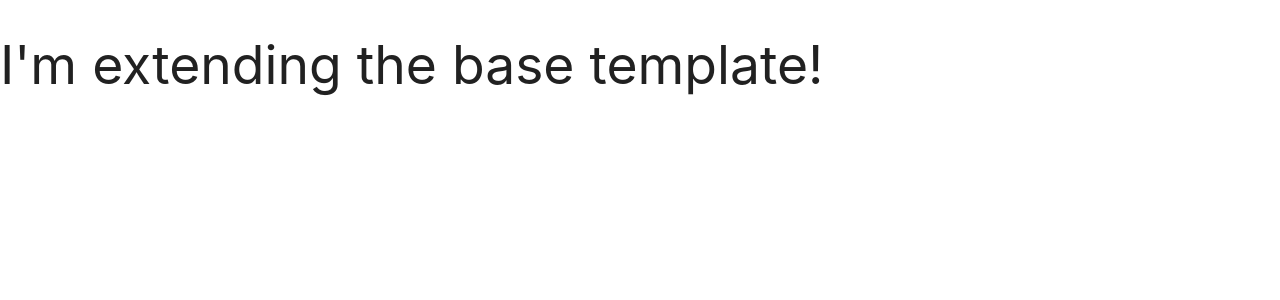
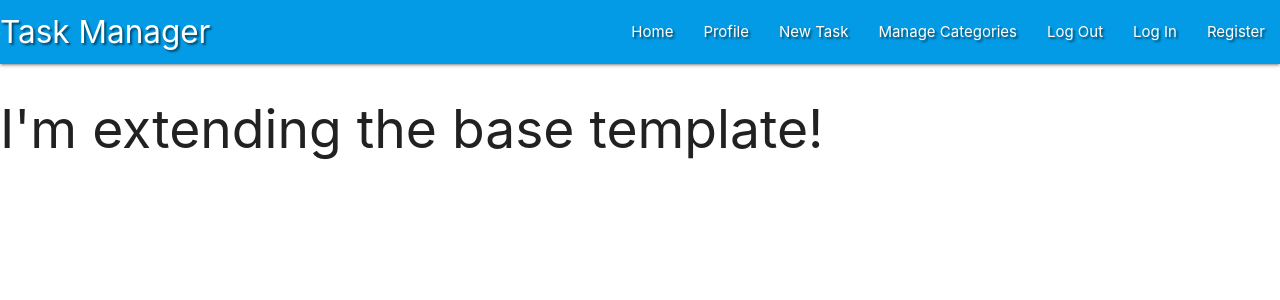
Before and after one commit to Hanmb17/task_manager_mango, a Flask app: page / in a window 1280 px wide. Shown: the top 300 px of the page. Run offline with Flask 3, Linux system fonts and the light colour scheme; data that the repository does not hold is empty; some libraries are stand-ins or nearby versions.

Commit message:
Add materilize navbar and sidenave

```diff
--- a/static/css/style.css
+++ b/static/css/style.css
@@ -0,0 +1,3 @@
+.text-shadow {
+    text-shadow: 2px 2px 2px rgba(0, 0, 0, 0.5);
+}
--- a/templates/base.html
+++ b/templates/base.html
@@ -1,21 +1,48 @@
 <!DOCTYPE html>
 <html lang="en">
-
 <head>
     <meta charset="UTF-8">
     <meta name="viewport" content="width=device-width, initial-scale=1.0">
     <link rel="stylesheet" href="https://cdnjs.cloudflare.com/ajax/libs/font-awesome/5.13.1/css/all.min.css"
-        integrity="sha512-xA6Hp6oezhjd6LiLZynuukm80f8BoZ3OpcEYaqKoCV3HKQDrYjDE1Gu8ocxgxoXmwmSzM4iqPvCsOkQNiu41GA=="
-        crossorigin="anonymous" type="text/css">
-    <link rel="stylesheet" href="https://cdnjs.cloudflare.com/ajax/libs/materialize/1.0.0/css/materialize.min.css"
-        type="text/css">
+        integrity="sha512-xA6Hp6oezhjd6LiLZynuukm80f8BoZ3OpcEYaqKoCV3HKQDrYjDE1Gu8ocxgxoXmwmSzM4iqPvCsOkQNiu41GA==" crossorigin="anonymous" type="text/css">
+    <link rel="stylesheet" href="https://cdnjs.cloudflare.com/ajax/libs/materialize/1.0.0/css/materialize.min.css" type="text/css">
     <link rel="stylesheet" href="{{ url_for('static', filename='css/style.css') }}" type="text/css">
     {% block styles %}
     {% endblock %}
     <title>Task Manager</title>
 </head>
+<body>
 
-<body>
+	<header>
+        <!-- top navbar -->
+		<nav class="nav-extended text-shadow light-blue darken-1">
+			<div class="nav-wrapper">
+				<a href="{{ url_for('get_tasks') }}" class="brand-logo">Task Manager</a>
+				<a href="#" data-target="mobile-demo" class="sidenav-trigger right"><i class="fas fa-bars"></i></a>
+				<ul class="right hide-on-med-and-down">
+					<li><a href="{{ url_for('get_tasks') }}">Home</a></li>
+					<li><a href="#">Profile</a></li>
+					<li><a href="#">New Task</a></li>
+					<li><a href="#">Manage Categories</a></li>
+					<li><a href="#">Log Out</a></li>
+					<li><a href="#">Log In</a></li>
+					<li><a href="#">Register</a></li>
+				</ul>
+			</div>
+		</nav>
+
+        <!-- mobile sidenav -->
+		<ul class="sidenav" id="mobile-demo">
+            <li><h4 class="center-align light-blue-text text-darken 4">Task Manager</h4></li>
+            <li><a href="{{ url_for('get_tasks') }}">Home</a></li>
+            <li><a href="#">Profile</a></li>
+            <li><a href="#">New Task</a></li>
+            <li><a href="#">Manage Categories</a></li>
+            <li><a href="#">Log Out</a></li>
+            <li><a href="#">Log In</a></li>
+            <li><a href="#">Register</a></li>
+		</ul>
+	</header>
 
     {% block content %}
     {% endblock %}
@@ -27,5 +54,4 @@
     {% block scripts %}
     {% endblock %}
 </body>
-
 </html>
```
